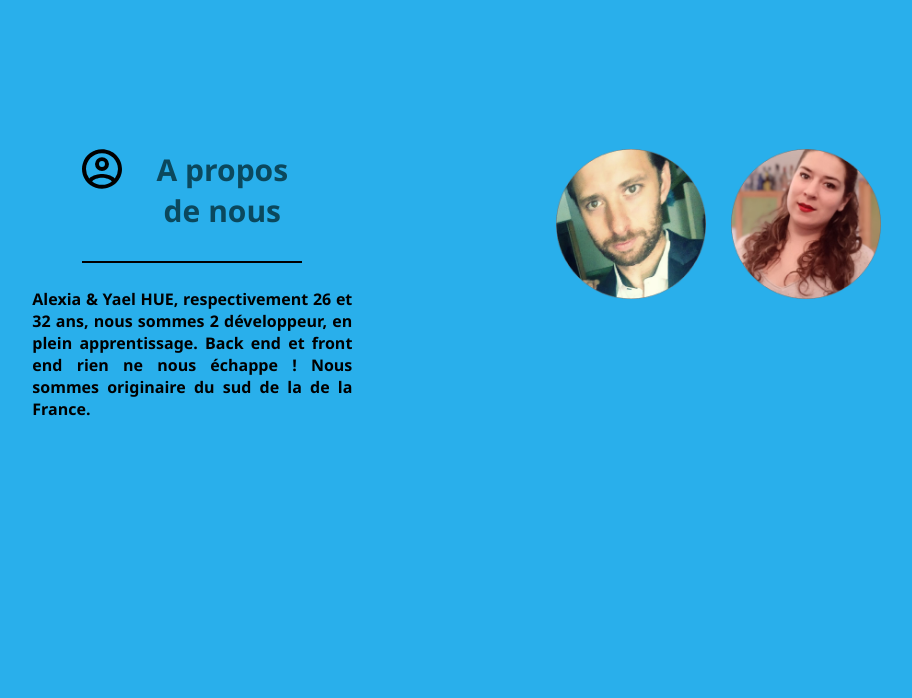
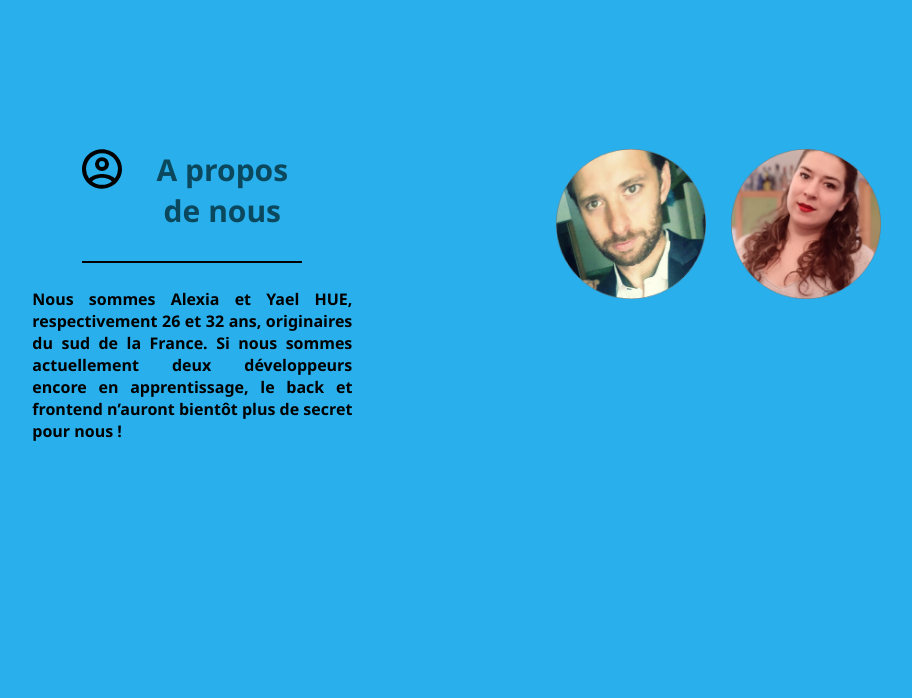
Before and after one commit to lexyaweb/portfolio, a PHP site: page / in a window 1280 px wide. Shown: the part 1222-1920 px from the top of the page, without its empty margins (171-1083 px from the left). Run offline with PHP 8.4, Linux system fonts and the light colour scheme.

Commit message:
Update presentation.php

```diff
--- a/Code site/Portfoliowamp/presentation.php
+++ b/Code site/Portfoliowamp/presentation.php
@@ -8,9 +8,11 @@
                             <h3>A propos de nous</h3>
                         </div>
                         <div class="present-text">
-                        <p>Alexia & Yael HUE, respectivement 26 et 32 ans, nous sommes 2 développeur, en plein apprentissage.
-                        Back end et front end rien ne nous échappe !
-                        Nous sommes originaire du sud de la de la France.</p>
+                        <p>Nous sommes Alexia et Yael HUE, respectivement
+                        26 et 32 ans, originaires du sud de la France.
+                        Si nous sommes actuellement deux développeurs
+                        encore en apprentissage, le back et frontend
+                        n’auront bientôt plus de secret pour nous !</p>
                         </div>
                     </div>
                     <div class="image-present">
```
